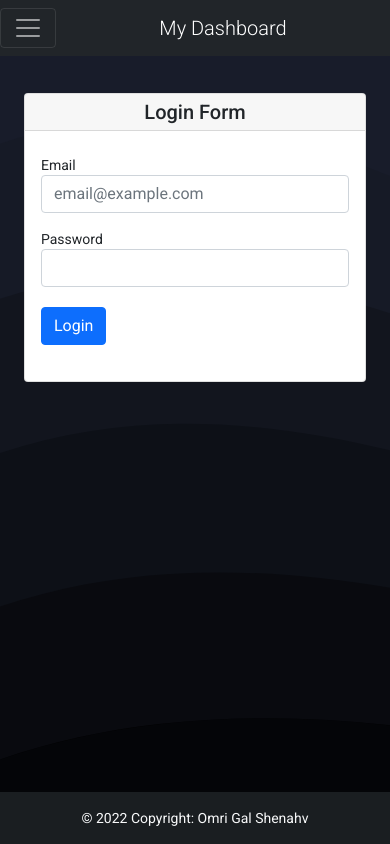
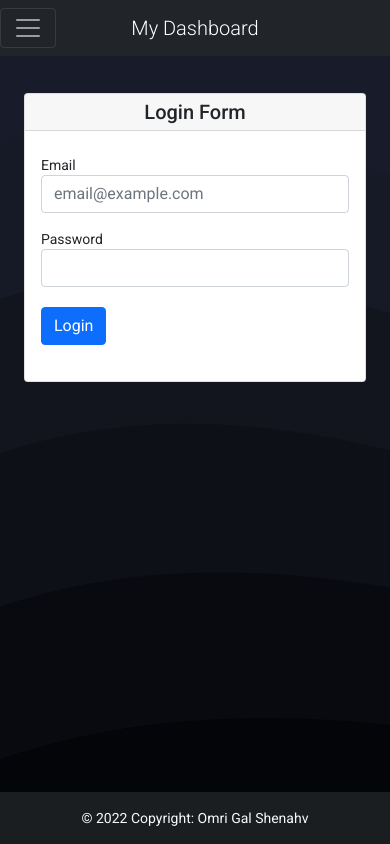
Before and after one commit to OmriGalShen/my-dashboard-frontend, an Angular app: page /login in a window 390 px wide. Built offline with nearby package versions, Linux system fonts and the light colour scheme.

Commit message:
Fixed navbar on mobile

```diff
--- a/src/app/navbar/navbar.component.scss
+++ b/src/app/navbar/navbar.component.scss
@@ -1,7 +1,5 @@
-@media (min-width: 768px) {
-  .navbar-brand {
-    position: absolute;
-    left: 50%;
-    transform: translateX(-50%);
-  }
+.navbar-brand {
+  position: absolute;
+  left: 50%;
+  transform: translateX(-50%);
 }
```
